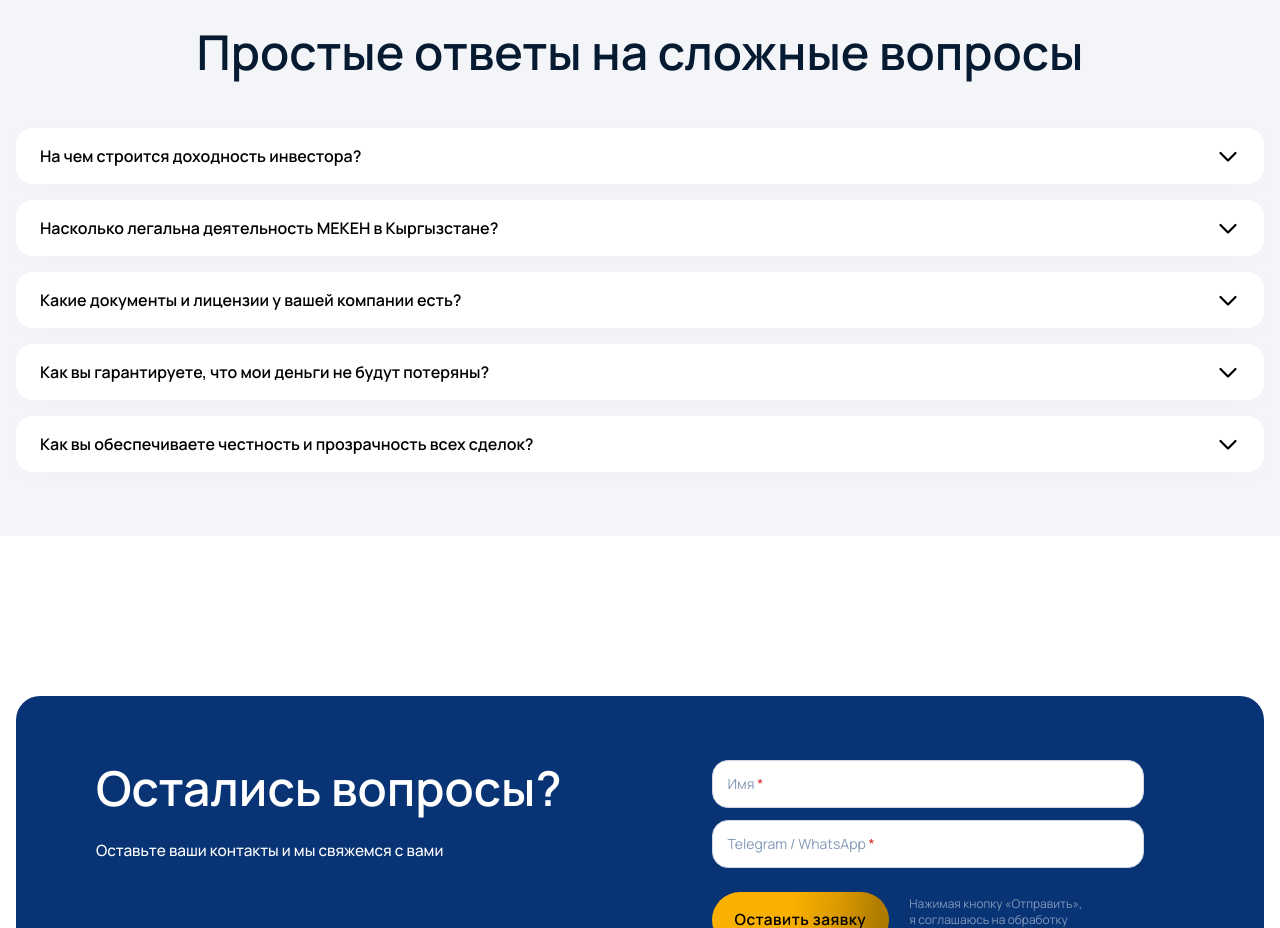
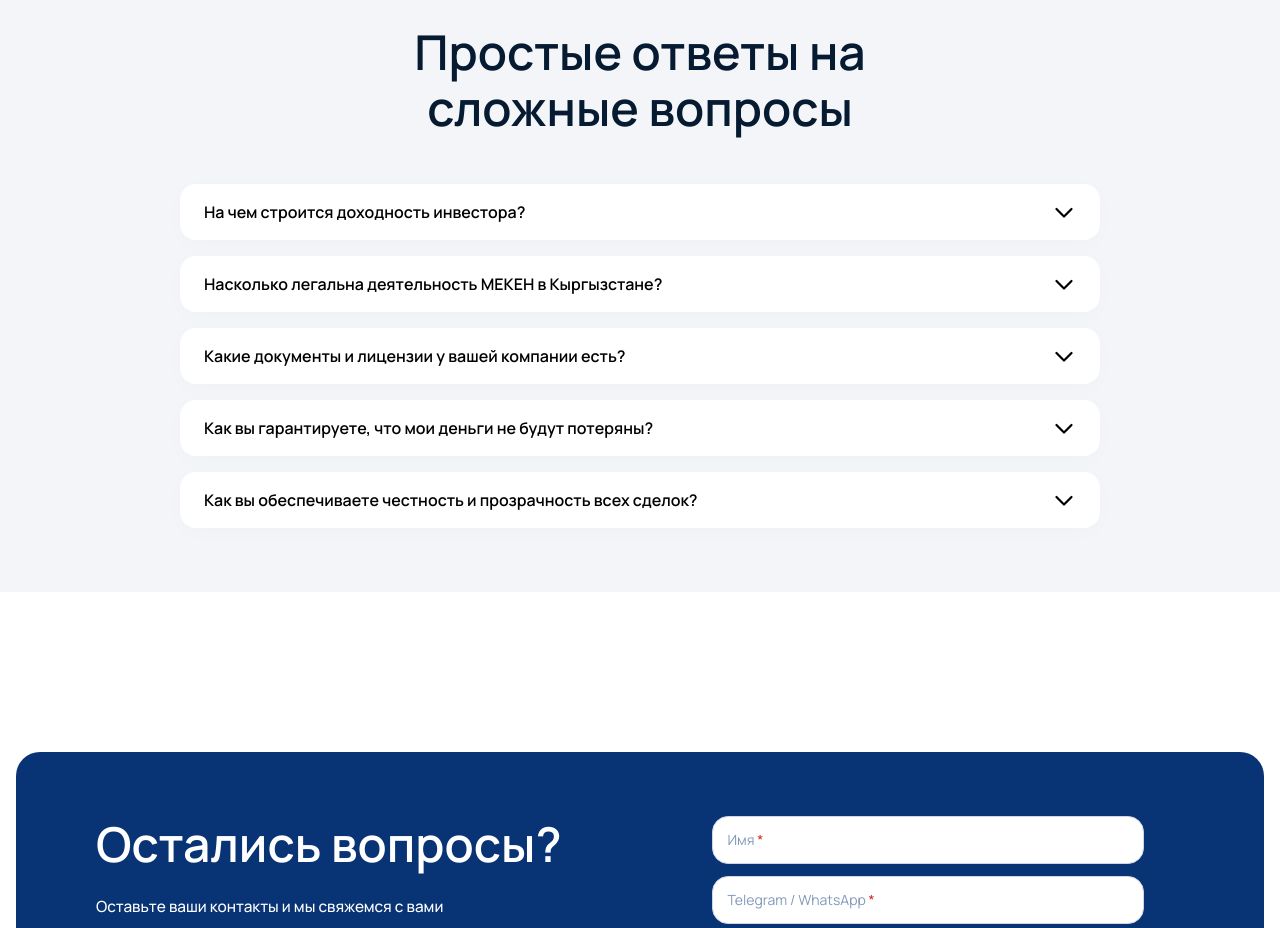
Before and after one commit to AkmalKurbanov/meken, a website built with Vite: page src/index.html in a window 1280 px wide. Shown: the part 6760-7688 px from the top of the page. Built offline with nearby package versions, Linux system fonts and the light colour scheme.

Commit message:
accordion fix

```diff
--- a/src/index.html
+++ b/src/index.html
@@ -1035,7 +1035,7 @@
       <section class="faq section section--bg">
         <div class="container">
           <h2 class="title title--centered">
-            Простые ответы на сложные вопросы
+            Простые ответы на <br> сложные вопросы
           </h2>
 
           <div class="faq__accordion accordion">
--- a/src/sass/components/_faq.sass
+++ b/src/sass/components/_faq.sass
@@ -5,6 +5,9 @@
     display: flex
     flex-direction: column
     gap: v.to-rem(8)
+    max-width: v.to-rem(920)
+    width: 100%
+    margin: 0 auto
 
     @include v.media('large')
       gap: v.to-rem(16)
```
